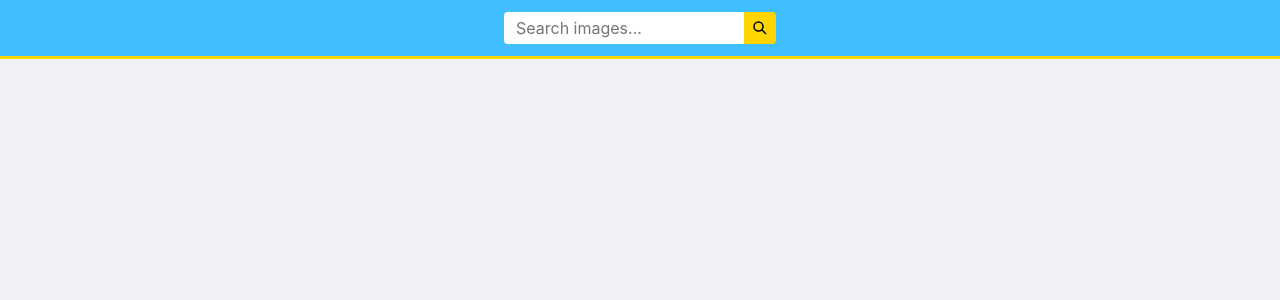
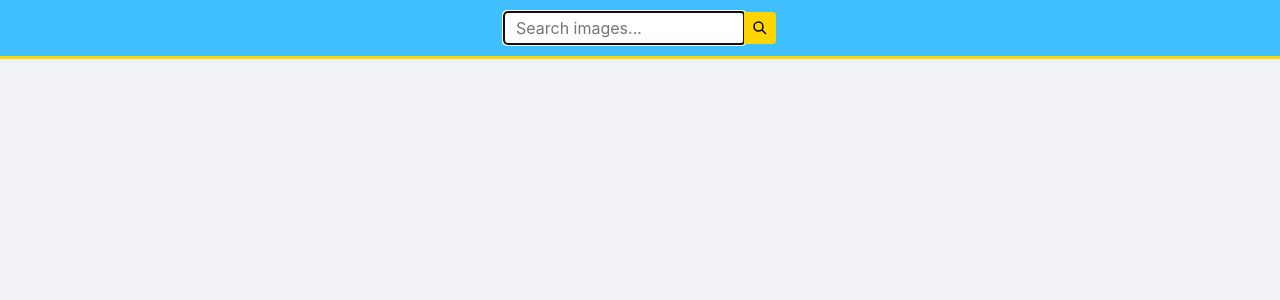
Before and after one commit to PavloLysiuk/goit-react-hw-03-image-finder, a React (Create React App) app: page / in a window 1280 px wide. Shown: the top 300 px of the page. Built offline with nearby package versions, Linux system fonts and the light colour scheme.

Commit message:
Update Searchbar.jsx

```diff
--- a/src/components/Searchbar/Searchbar.jsx
+++ b/src/components/Searchbar/Searchbar.jsx
@@ -5,9 +5,14 @@ export const Searchbar = () => {
   return (
     <Wrapper>
       <form>
-        <SearchInput type="text" placeholder='Search images...' />
+        <SearchInput
+          type="text"
+          autoComplete="off"
+          autoFocus
+          placeholder="Search images..."
+        />
       </form>
-      <SearchBtn type="button">
+      <SearchBtn type="submit">
         <GrFormSearch />
       </SearchBtn>
     </Wrapper>
```
